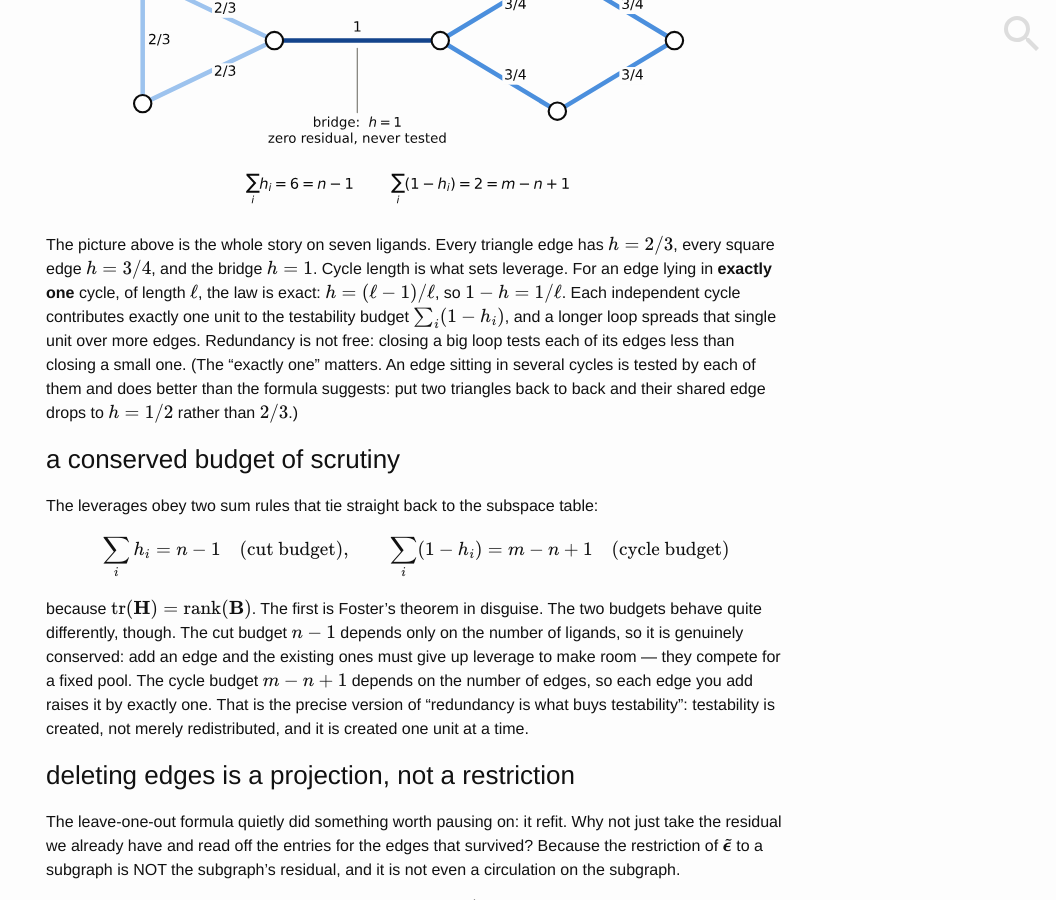
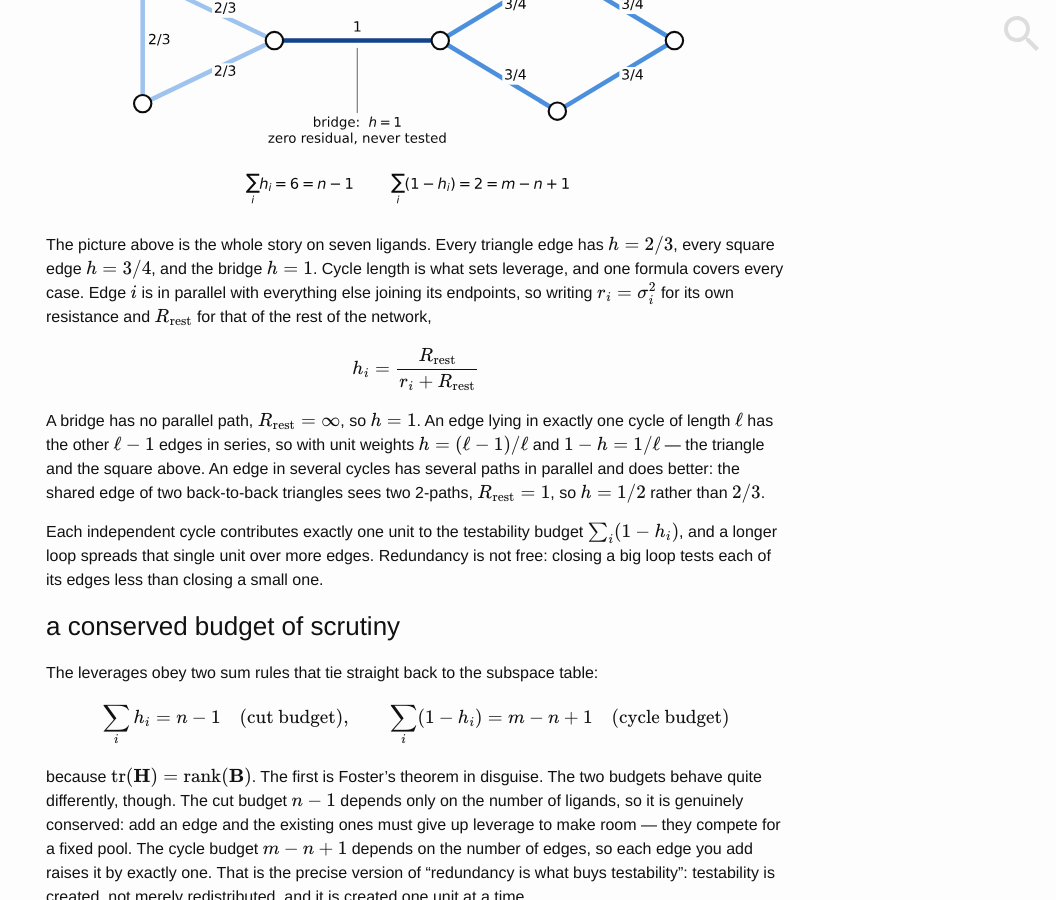
Before and after one commit to nosarthur/nosarthur.github.io, a Jekyll site: the page built from _posts/2026-08-09-cycle-closure.md, in a window 1280 px wide and 900 px high, scrolled down 11376 px. Shown: the whole window, without its empty margins (224-1280 px from the left). Built offline with Jekyll 4.4.1, drawn with Linux system fonts in a browser that asks for light colours; comment, search, counter and statistics services are not loaded.

Commit message:
leverage as R ratios

```diff
--- a/_posts/2026-08-09-cycle-closure.md
+++ b/_posts/2026-08-09-cycle-closure.md
@@ -697,15 +697,25 @@ it is the absence of any test at all.
 The picture above is the whole story on seven ligands.
 Every triangle edge has $$h = 2/3$$, every square edge $$h = 3/4$$,
 and the bridge $$h = 1$$.
-Cycle length is what sets leverage. For an edge lying in **exactly one** cycle,
-of length $$\ell$$, the law is exact: $$h = (\ell-1)/\ell$$, so $$1-h = 1/\ell$$.
+Cycle length is what sets leverage, and one formula covers every case.
+Edge $$i$$ is in parallel with everything else joining its endpoints, so writing
+$$r_i = \sigma_i^2$$ for its own resistance and $$R_{\text{rest}}$$ for that of the
+rest of the network,
+
+$$ h_i = \frac{R_{\text{rest}}}{r_i + R_{\text{rest}}} $$
+
+A bridge has no parallel path, $$R_{\text{rest}} = \infty$$, so $$h = 1$$.
+An edge lying in exactly one cycle of length $$\ell$$ has the other $$\ell-1$$ edges
+in series, so with unit weights $$h = (\ell-1)/\ell$$ and $$1-h = 1/\ell$$ —
+the triangle and the square above.
+An edge in several cycles has several paths in parallel and does better: the shared
+edge of two back-to-back triangles sees two 2-paths, $$R_{\text{rest}} = 1$$, so
+$$h = 1/2$$ rather than $$2/3$$.
+
 Each independent cycle contributes exactly one unit to the testability budget
 $$\sum_i(1-h_i)$$, and a longer loop spreads that single unit over more edges.
 Redundancy is not free: closing a big loop tests each of its edges less than
 closing a small one.
-(The "exactly one" matters. An edge sitting in several cycles is tested by each
-of them and does better than the formula suggests: put two triangles back to back
-and their shared edge drops to $$h = 1/2$$ rather than $$2/3$$.)
 
 ### a conserved budget of scrutiny
 
```
